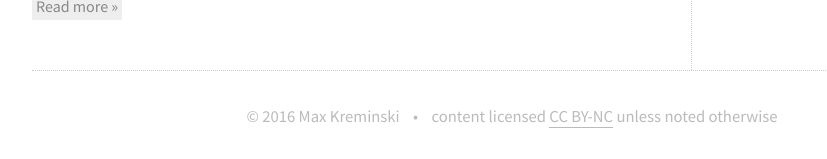
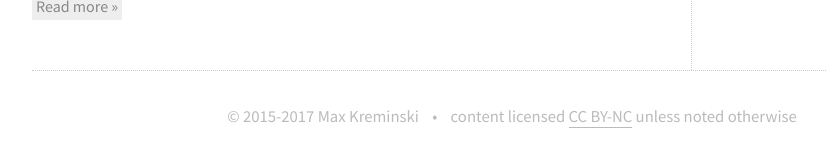
Before and after one commit to mkremins/mkremins.github.io, a Jekyll site: the page built from index.html, in a window 1280 px wide and 900 px high, scrolled down 2508 px. Shown: the part 738-897 px from the top of the window, without its empty margins (128-955 px from the left). Built offline with Jekyll 4.4.1, drawn with Linux system fonts in a browser that asks for light colours; nearby versions of some CDN libraries.

Commit message:
Update copyright dates in footer

```diff
--- a/_includes/site_footer.html
+++ b/_includes/site_footer.html
@@ -1,5 +1,5 @@
 <footer class="site-footer">
-  <span>© 2016 Max Kreminski</span>
+  <span>© 2015-2017 Max Kreminski</span>
   <span class="separator">   •   </span>
   <span>content licensed <a href="https://creativecommons.org/licenses/by-nc/4.0/">CC BY-NC</a> unless noted otherwise</span>
 </footer>
```
